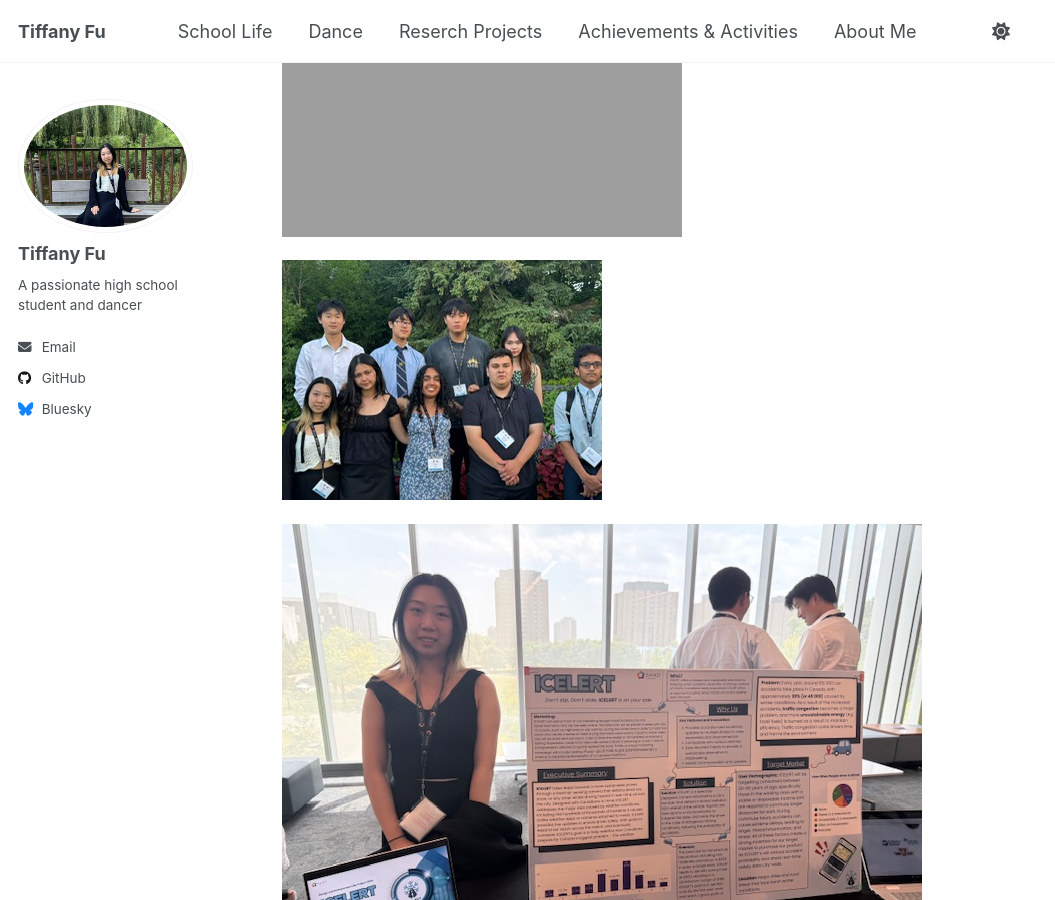
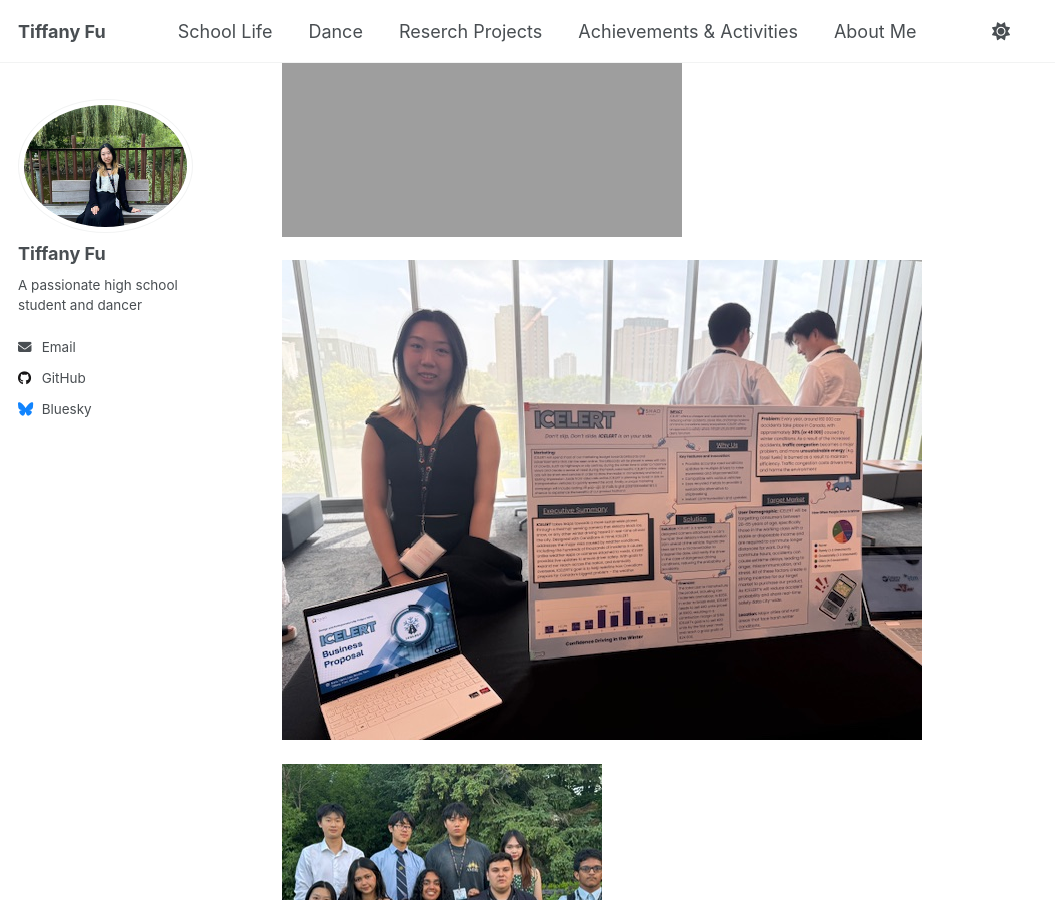
Before and after one commit to TiffanyJTFu/TiffanyFu, a Jekyll site: the page built from _teaching/InnovationProject.md, in a window 1280 px wide and 900 px high, scrolled down 3872 px. Shown: the whole window, without its empty margins (0-1055 px from the left). Built offline with Jekyll 4.4.1, drawn with Linux system fonts in a browser that asks for light colours; a script that is not in the unit is left out.

Commit message:
Update InnovationProject.md

```diff
--- a/_teaching/InnovationProject.md
+++ b/_teaching/InnovationProject.md
@@ -67,6 +67,6 @@ paperurl: 'https://tiffanyjtfu.github.io/TiffanyFu/files/ICELERT - Business Plan
 
 ![shad5](https://tiffanyjtfu.github.io/TiffanyFu/images/shadproject1.png)
 
+![shad5](https://tiffanyjtfu.github.io/TiffanyFu/images/shad5.jpg)
+
 ![shad5](https://tiffanyjtfu.github.io/TiffanyFu/images/shad3.jpeg)
-
-![shad5](https://tiffanyjtfu.github.io/TiffanyFu/images/shad5.jpg)
```
